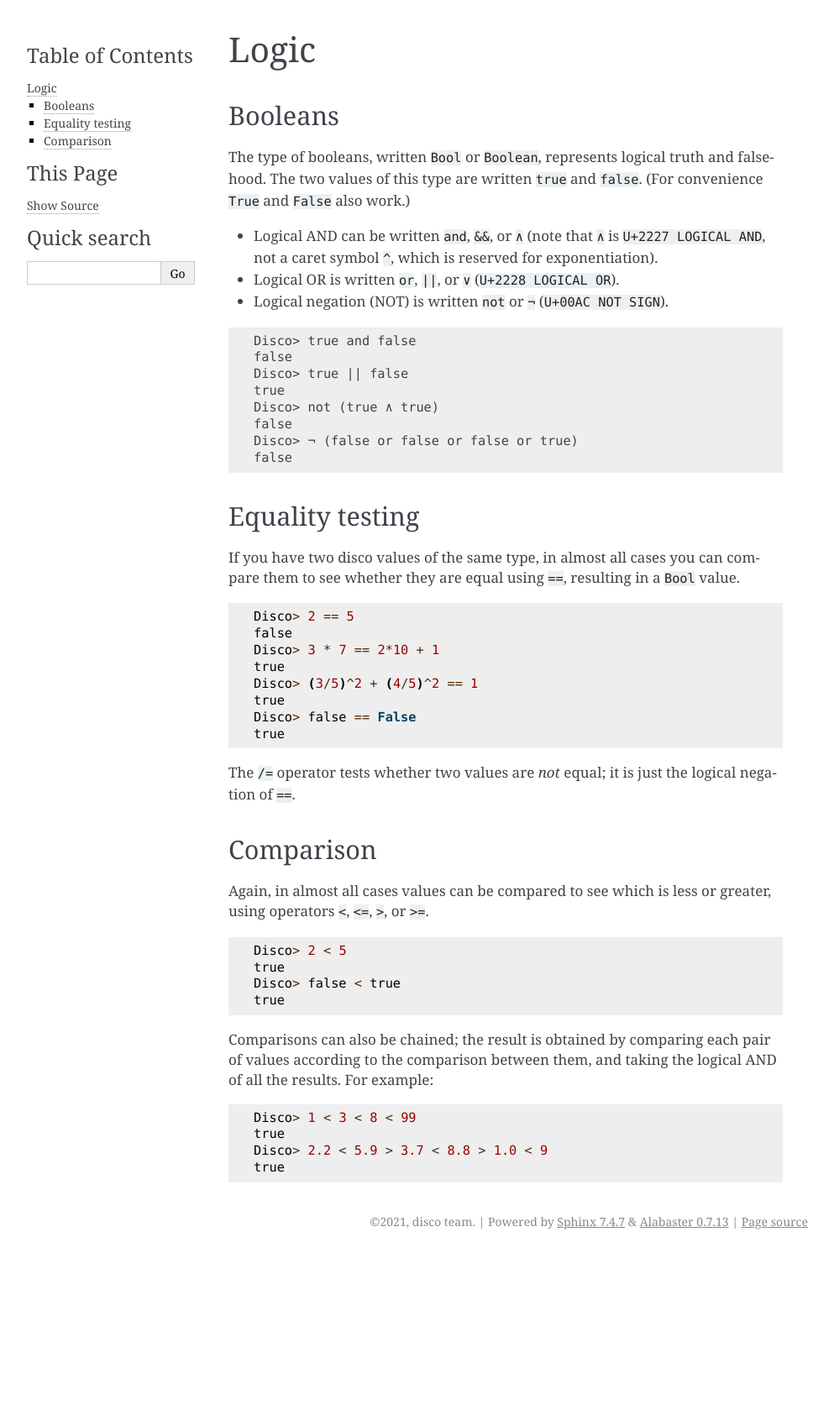
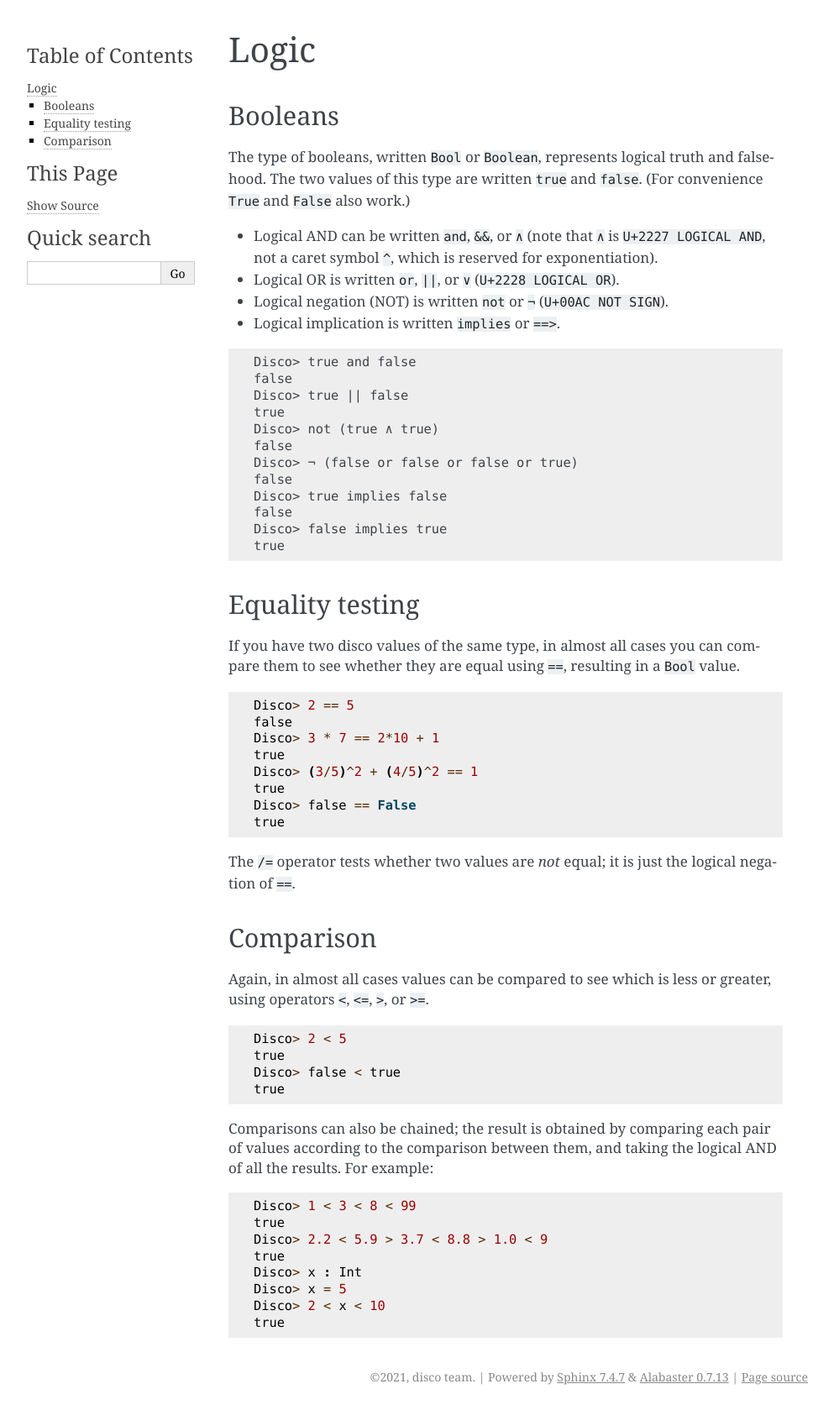
Before and after one commit to disco-lang/disco, a Sphinx documentation site: the page built from docs/tutorial/logic.rst, in a window 1280 px wide. Shown: the whole page at 84% size, without its empty margins (148-1141 px from the left). Built offline with Sphinx 7.4.7, drawn with Linux system fonts in a browser that asks for light colours; before the commit the page ends 1494 px from its top, so only the background shows below that.

Commit message:
some updates to tutorial

```diff
--- a/docs/tutorial/files.rst
+++ b/docs/tutorial/files.rst
@@ -34,13 +34,17 @@
 
 To load the definitions in a file into the disco REPL, you can use the
 ``:load`` command.  After successfully loading a file, all the names
-defined in the file are available for use.  For example:
+defined in the file are available for use; the ``:names`` command can
+be used to list all the available names.  For example:
 
 ::
 
     Disco> :load example/basics.disco
     Loading example/basics.disco...
     Loaded.
+    Disco> :names
+    approx_pi : ℚ
+    increment : ℕ → ℕ
     Disco> approx_pi
     22/7
     Disco> increment(3)
--- a/docs/tutorial/logic.rst
+++ b/docs/tutorial/logic.rst
@@ -15,7 +15,9 @@
   is ``U+2227 LOGICAL AND``, not a caret symbol ``^``, which is
   reserved for exponentiation).
 * Logical OR  is written ``or``, ``||``, or ``∨`` (``U+2228 LOGICAL OR``).
-* Logical negation (NOT) is written ``not`` or ``¬`` (``U+00AC NOT SIGN``).
+* Logical negation (NOT) is written ``not`` or ``¬`` (``U+00AC NOT
+  SIGN``).
+* Logical implication is written ``implies`` or ``==>``.
 
 ::
 
@@ -27,6 +29,10 @@
     false
     Disco> ¬ (false or false or false or true)
     false
+    Disco> true implies false
+    false
+    Disco> false implies true
+    true
 
 Equality testing
 ================
@@ -72,3 +78,7 @@
     true
     Disco> 2.2 < 5.9 > 3.7 < 8.8 > 1.0 < 9
     true
+    Disco> x : Int
+    Disco> x = 5
+    Disco> 2 < x < 10
+    true
```
Also changed, not shown: docs/tutorial/arithmetic.rst (+3 -7 lines), docs/tutorial/lists.rst (+14 -17 lines), docs/tutorial/typedefs.rst (+3 -17 lines), 1 other file.
